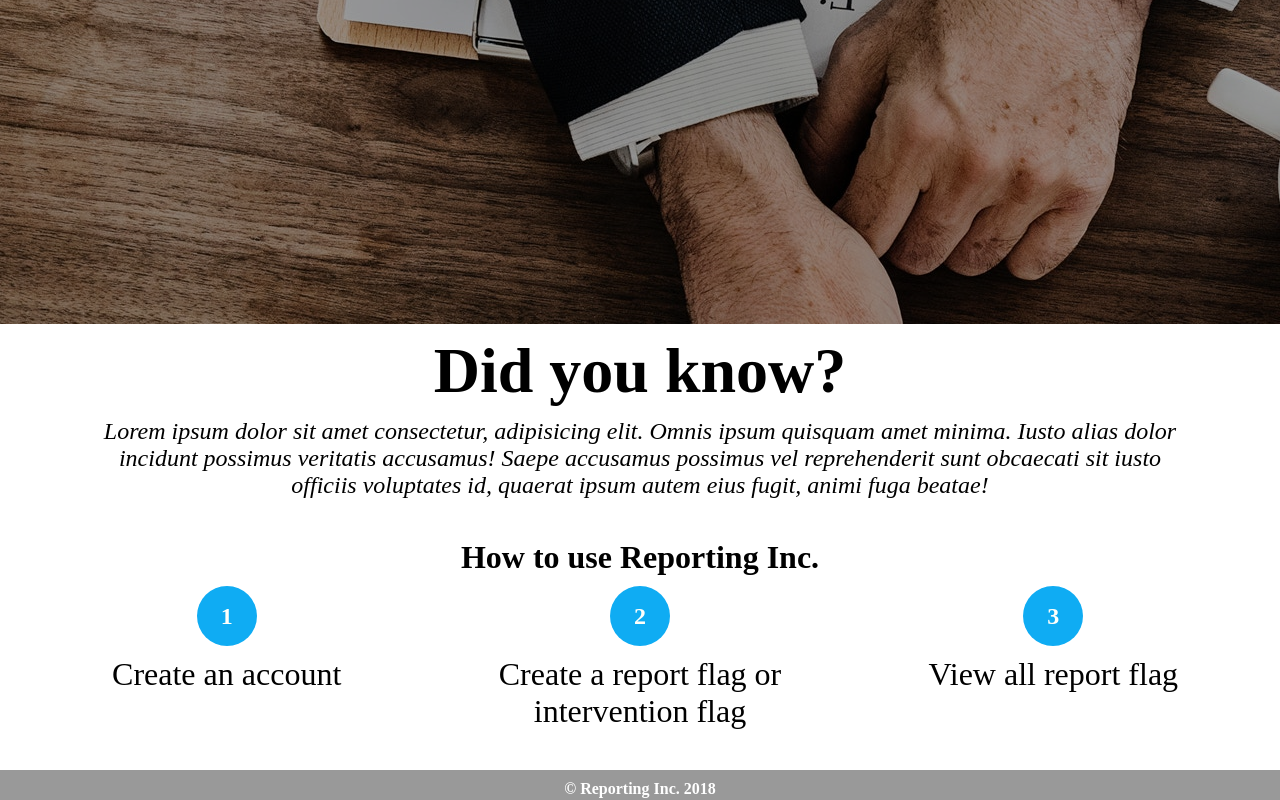
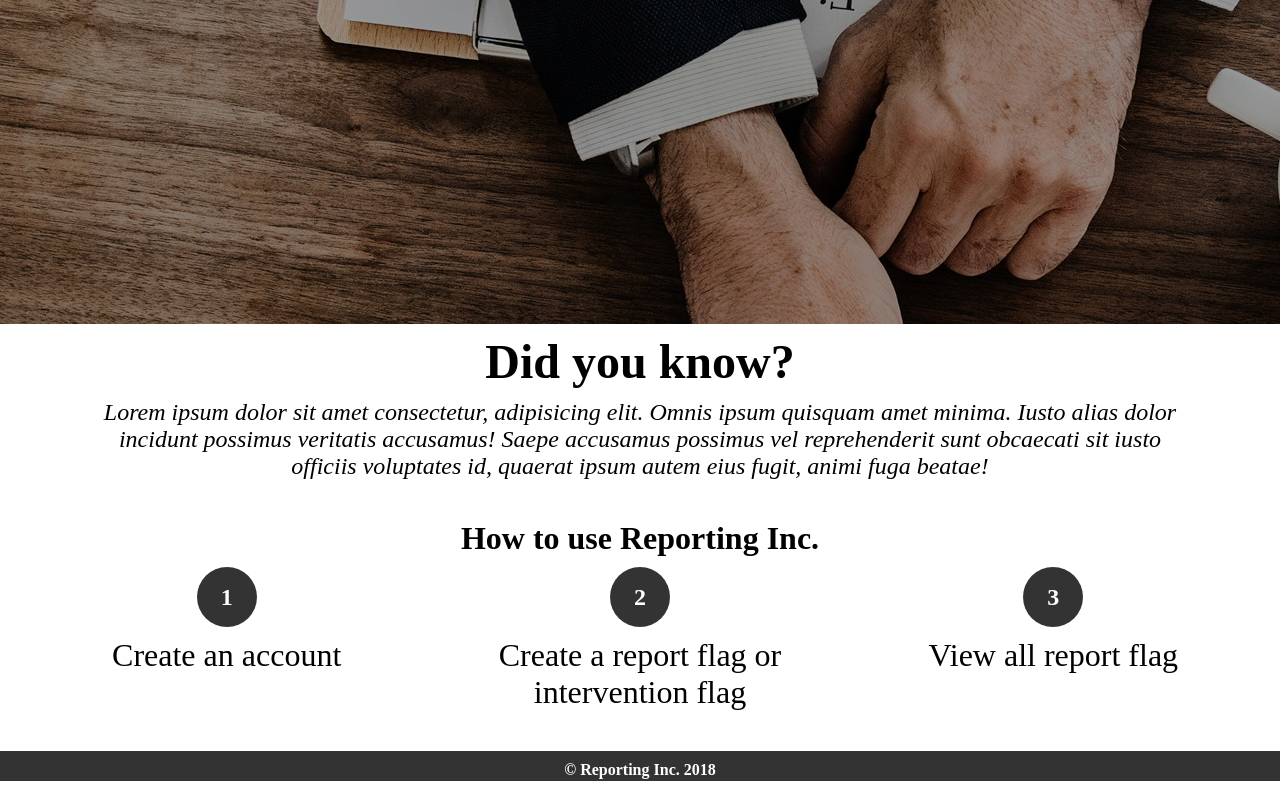
Before and after one commit to Rexben001/Reporting, a plain HTML site: page ui/index.html in a window 1280 px wide. Shown: the part 476-1276 px from the top of the page. Drawn offline with Linux system fonts and the light colour scheme.

Commit message:
[Feature #162367275] change the color of the circles and the footer

```diff
--- a/ui/main.css
+++ b/ui/main.css
@@ -51,7 +51,7 @@ header{
     z-index: 0;
 }
 h3{
-    font-size: 4.0rem;
+    font-size: 3.0rem;
 }
 .details{
     font-size: 2.0rem;
@@ -124,7 +124,8 @@ section{
     width: 60px;
     height: 60px;
     border-radius: 60px;
-    background: #0facf3;
+    background: black;
+    background: rgba(0,0,0,0.8);
     color: #fffffa;
     display: block;
     line-height: 60px;
@@ -144,7 +145,8 @@ section{
 
 footer{
     height: 30px;
-    background: rgba(0, 0, 0, 0.4);
+    background: black;
+    background: rgba(0,0,0,0.8);
     margin: 0 auto;
     }
 
```
